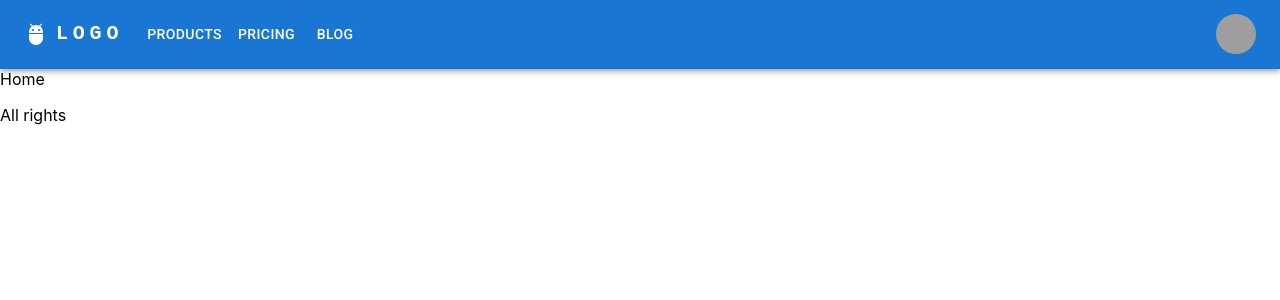
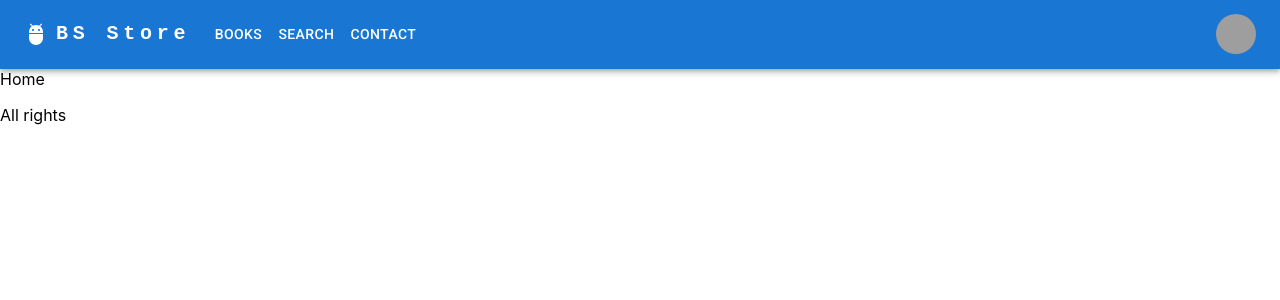
Before and after one commit to zcomert/BtkAkademiDotNetBootCamp, a React (Create React App) app in the folder day-04/bs-store/: page / in a window 1280 px wide. Shown: the top 300 px of the page. Built offline with nearby package versions, Linux system fonts and the light colour scheme; grey boxes are pictures that could not be loaded.

Commit message:
Appbar menu has been designed.

```diff
--- a/day-04/bs-store/src/components/simpleAppbar/SimpleAppbar.js
+++ b/day-04/bs-store/src/components/simpleAppbar/SimpleAppbar.js
@@ -1,22 +1,40 @@
-import * as React from 'react';
-import AppBar from '@mui/material/AppBar';
-import Box from '@mui/material/Box';
-import Toolbar from '@mui/material/Toolbar';
-import IconButton from '@mui/material/IconButton';
-import Typography from '@mui/material/Typography';
-import Menu from '@mui/material/Menu';
-import MenuIcon from '@mui/icons-material/Menu';
-import Container from '@mui/material/Container';
-import Avatar from '@mui/material/Avatar';
-import Button from '@mui/material/Button';
-import Tooltip from '@mui/material/Tooltip';
-import MenuItem from '@mui/material/MenuItem';
-import AdbIcon from '@mui/icons-material/Adb';
+import * as React from "react";
+import AppBar from "@mui/material/AppBar";
+import Box from "@mui/material/Box";
+import Toolbar from "@mui/material/Toolbar";
+import IconButton from "@mui/material/IconButton";
+import Typography from "@mui/material/Typography";
+import Menu from "@mui/material/Menu";
+import MenuIcon from "@mui/icons-material/Menu";
+import Container from "@mui/material/Container";
+import Avatar from "@mui/material/Avatar";
+import Button from "@mui/material/Button";
+import Tooltip from "@mui/material/Tooltip";
+import MenuItem from "@mui/material/MenuItem";
+import AdbIcon from "@mui/icons-material/Adb";
+import { Link, useNavigate } from "react-router-dom";
 
-const pages = ['Products', 'Pricing', 'Blog'];
-const settings = ['Profile', 'Account', 'Dashboard', 'Logout'];
+const settings = ["Profile", "Account", "Dashboard", "Logout"];
+const pages = [
+  {
+    id: 1,
+    name: "Books",
+    url: "/books/list",
+  },
+  {
+    id: 2,
+    name: "Search",
+    url: "/search",
+  },
+  {
+    id: 3,
+    name: "Contact",
+    url: "/contact",
+  },
+];
 
 const SimpleAppbar = () => {
+  const navigate = useNavigate();
   const [anchorElNav, setAnchorElNav] = React.useState(null);
   const [anchorElUser, setAnchorElUser] = React.useState(null);
 
@@ -27,8 +45,9 @@ const SimpleAppbar = () => {
     setAnchorElUser(event.currentTarget);
   };
 
-  const handleCloseNavMenu = () => {
+  const handleCloseNavMenu = (url) => {
     setAnchorElNav(null);
+    navigate(url);
   };
 
   const handleCloseUserMenu = () => {
@@ -36,120 +55,117 @@ const SimpleAppbar = () => {
   };
 
   return (
-    <AppBar position="static">
-      <Container maxWidth="xl">
+    <AppBar position='static'>
+      <Container maxWidth='xl'>
         <Toolbar disableGutters>
-          <AdbIcon sx={{ display: { xs: 'none', md: 'flex' }, mr: 1 }} />
+          <AdbIcon sx={{ display: { xs: "none", md: "flex" }, mr: 1 }} />
           <Typography
-            variant="h6"
+            variant='h6'
             noWrap
-            component="a"
-            href="/"
+            component='a'
+            href='/'
             sx={{
               mr: 2,
-              display: { xs: 'none', md: 'flex' },
-              fontFamily: 'monospace',
+              display: { xs: "none", md: "flex" },
+              fontFamily: "monospace",
               fontWeight: 700,
-              letterSpacing: '.3rem',
-              color: 'inherit',
-              textDecoration: 'none',
+              letterSpacing: ".3rem",
+              color: "inherit",
+              textDecoration: "none",
             }}
           >
-            LOGO
+            BS Store
           </Typography>
 
-          <Box sx={{ flexGrow: 1, display: { xs: 'flex', md: 'none' } }}>
+          <Box sx={{ flexGrow: 1, display: { xs: "flex", md: "none" } }}>
             <IconButton
-              size="large"
-              aria-label="account of current user"
-              aria-controls="menu-appbar"
-              aria-haspopup="true"
+              size='large'
+              aria-label='account of current user'
+              aria-controls='menu-appbar'
+              aria-haspopup='true'
               onClick={handleOpenNavMenu}
-              color="inherit"
+              color='inherit'
             >
               <MenuIcon />
             </IconButton>
             <Menu
-              id="menu-appbar"
+              id='menu-appbar'
               anchorEl={anchorElNav}
               anchorOrigin={{
-                vertical: 'bottom',
-                horizontal: 'left',
+                vertical: "bottom",
+                horizontal: "left",
               }}
               keepMounted
               transformOrigin={{
-                vertical: 'top',
-                horizontal: 'left',
+                vertical: "top",
+                horizontal: "left",
               }}
               open={Boolean(anchorElNav)}
               onClose={handleCloseNavMenu}
               sx={{
-                display: { xs: 'block', md: 'none' },
+                display: { xs: "block", md: "none" },
               }}
             >
               {pages.map((page) => (
                 <MenuItem key={page} onClick={handleCloseNavMenu}>
-                  <Typography textAlign="center">{page}</Typography>
+                  <Typography textAlign='center'>{page.name}</Typography>
                 </MenuItem>
               ))}
             </Menu>
           </Box>
-          <AdbIcon sx={{ display: { xs: 'flex', md: 'none' }, mr: 1 }} />
+          <AdbIcon sx={{ display: { xs: "flex", md: "none" }, mr: 1 }} />
           <Typography
-            variant="h5"
+            variant='h5'
             noWrap
-            component="a"
-            href=""
+            component='a'
+            href=''
             sx={{
               mr: 2,
-              display: { xs: 'flex', md: 'none' },
+              display: { xs: "flex", md: "none" },
               flexGrow: 1,
-              fontFamily: 'monospace',
+              fontFamily: "monospace",
               fontWeight: 700,
-              letterSpacing: '.3rem',
-              color: 'inherit',
-              textDecoration: 'none',
+              letterSpacing: ".3rem",
+              color: "inherit",
+              textDecoration: "none",
             }}
           >
-            LOGO
+            BS Store
           </Typography>
-          <Box sx={{ flexGrow: 1, display: { xs: 'none', md: 'flex' } }}>
+          <Box sx={{ flexGrow: 1, display: { xs: "none", md: "flex" } }}>
             {pages.map((page) => (
               <Button
-                key={page}
-                onClick={handleCloseNavMenu}
-                sx={{ my: 2, color: 'white', display: 'block' }}
-              >
-                {page}
-              </Button>
+              onClick = {() => handleCloseNavMenu(page.url)}
+              sx={{ my: 2, color: 'white', display: 'block' }}
+              key={page}>{page.name}</Button>
             ))}
           </Box>
 
           <Box sx={{ flexGrow: 0 }}>
-            <Tooltip title="Open settings">
+            <Tooltip title='Open settings'>
               <IconButton onClick={handleOpenUserMenu} sx={{ p: 0 }}>
-                <Avatar alt="Remy Sharp" src="/static/images/avatar/2.jpg" />
+                <Avatar alt='Remy Sharp' src='/static/images/avatar/2.jpg' />
               </IconButton>
             </Tooltip>
             <Menu
-              sx={{ mt: '45px' }}
-              id="menu-appbar"
+              sx={{ mt: "45px" }}
+              id='menu-appbar'
               anchorEl={anchorElUser}
               anchorOrigin={{
-                vertical: 'top',
-                horizontal: 'right',
+                vertical: "top",
+                horizontal: "right",
               }}
               keepMounted
               transformOrigin={{
-                vertical: 'top',
-                horizontal: 'right',
+                vertical: "top",
+                horizontal: "right",
               }}
               open={Boolean(anchorElUser)}
               onClose={handleCloseUserMenu}
             >
               {settings.map((setting) => (
                 <MenuItem key={setting} onClick={handleCloseUserMenu}>
-                  <Typography textAlign="center">{setting}</Typography>
+                  <Typography textAlign='center'>{setting}</Typography>
                 </MenuItem>
               ))}
             </Menu>
```
